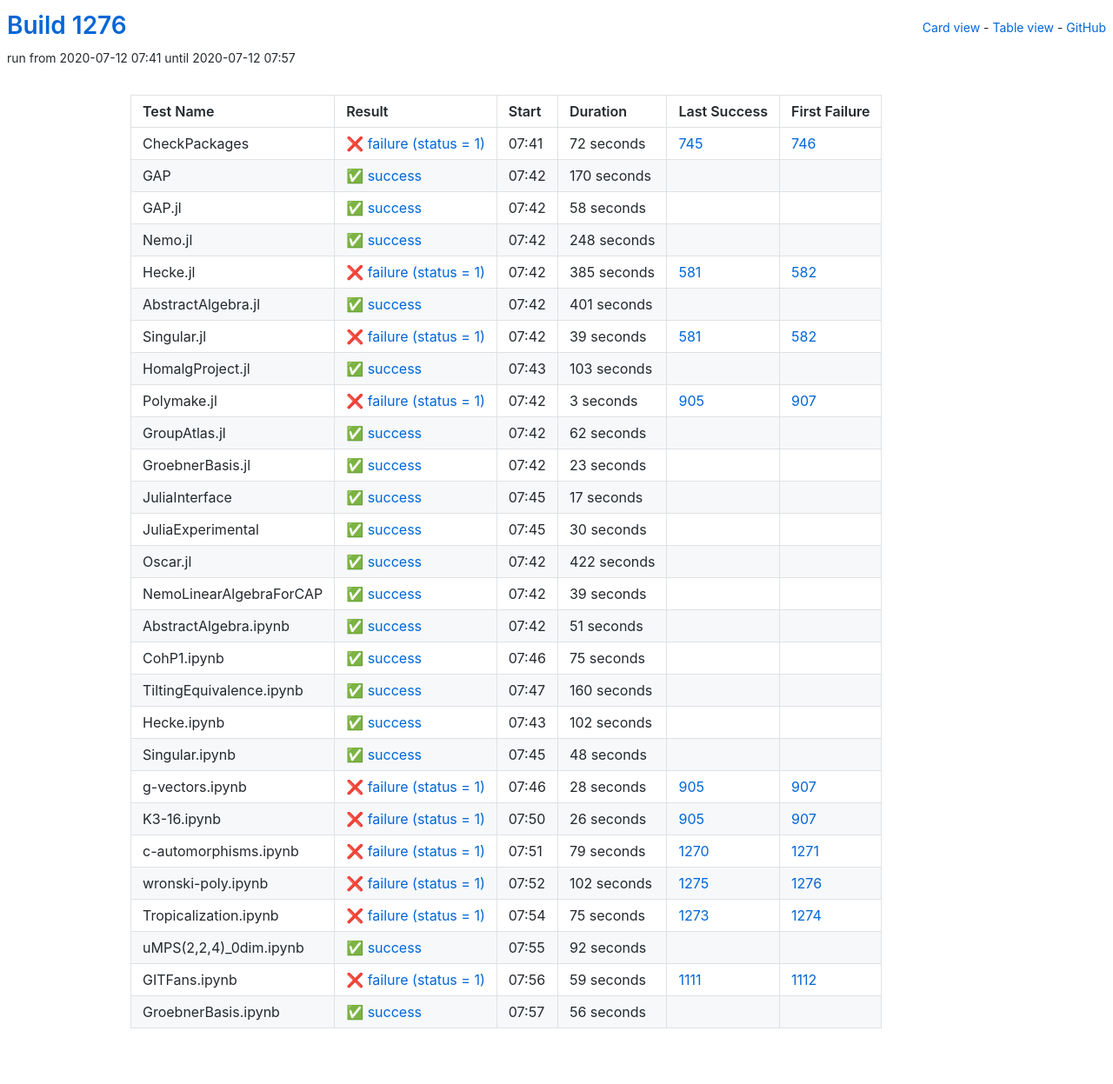
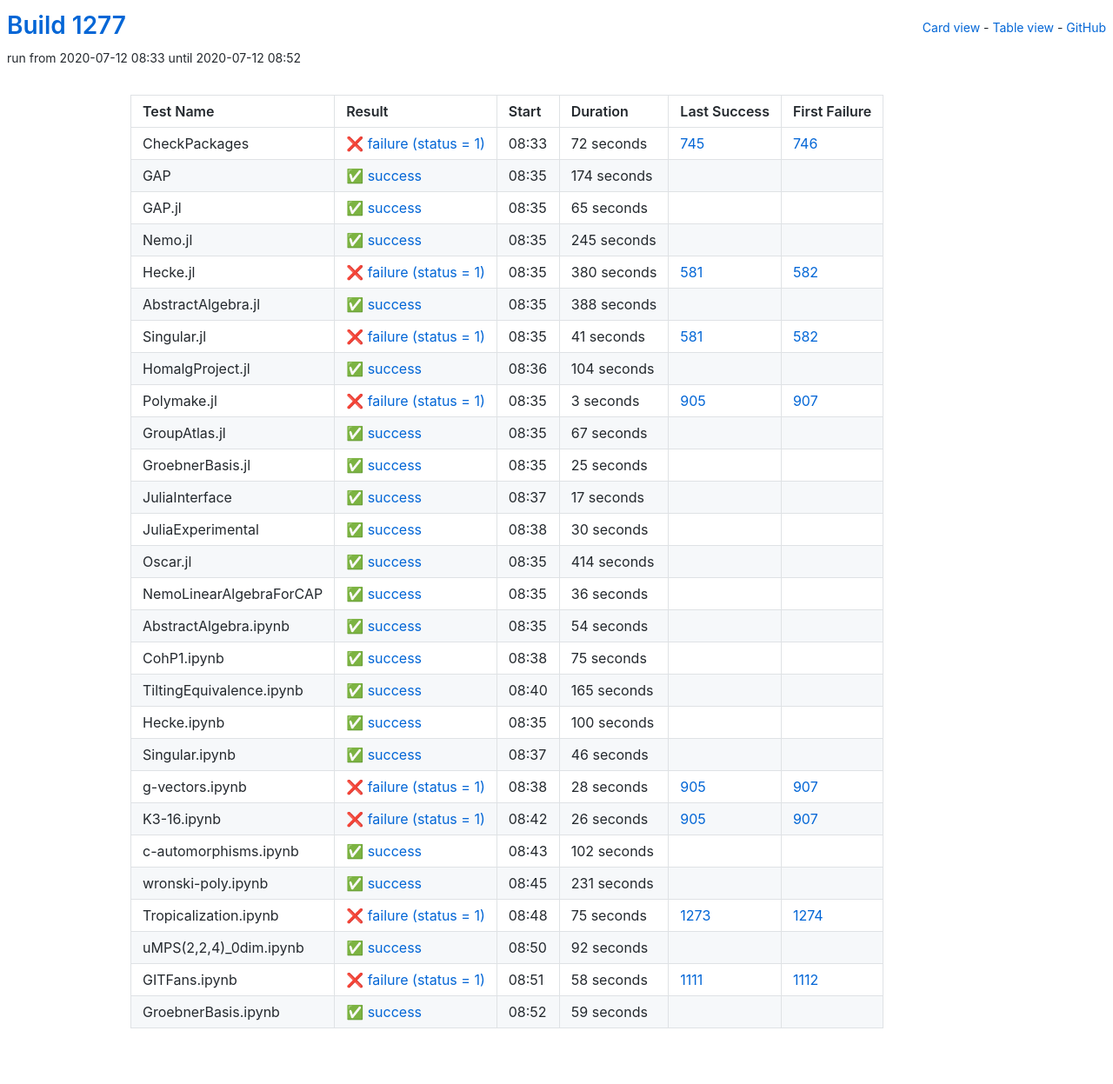
Before and after one commit to oscar-system/oscar-ci-status-1.4, a Jekyll site: the page built from table.html, in a window 1280 px wide. Shown: the whole page at 87% size. Built offline with Jekyll 4.4.1, drawn with Linux system fonts in a browser that asks for light colours.

Commit message:
Build #1277

```diff
--- a/_data/ci.yml
+++ b/_data/ci.yml
@@ -1,6 +1,6 @@
 ---
-build: 1276
-build_url: https://oscarci.mathematik.uni-kl.de/job/oscar-julia-1.4/1276/
+build: 1277
+build_url: https://oscarci.mathematik.uni-kl.de/job/oscar-julia-1.4/1277/
 job: oscar-julia-1.4
 organization: oscar-system
 repo: oscar-ci-status-1.4
@@ -8,8 +8,8 @@ repourl: https://github.com/oscar-system/oscar-ci-status-1.4
 tests:
 - name: CheckPackages
   id: checkpackages
-  log: https://oscarci.mathematik.uni-kl.de/job/oscar-julia-1.4/1276/artifact/logs/build-1276/CheckPackages.log
-  start: 2020-07-12 07:41
+  log: https://oscarci.mathematik.uni-kl.de/job/oscar-julia-1.4/1277/artifact/logs/build-1277/CheckPackages.log
+  start: 2020-07-12 08:33
   success: false
   exitcode: 1
   status: failure
@@ -20,92 +20,92 @@ tests:
   first_failure_url: https://oscarci.mathematik.uni-kl.de/job/oscar-julia-1.4/746/
 - name: GAP
   id: gap
-  log: https://oscarci.mathematik.uni-kl.de/job/oscar-julia-1.4/1276/artifact/logs/build-1276/GAP.log
-  start: 2020-07-12 07:42
+  log: https://oscarci.mathematik.uni-kl.de/job/oscar-julia-1.4/1277/artifact/logs/build-1277/GAP.log
+  start: 2020-07-12 08:35
   success: true
   exitcode: 0
   status: success
-  duration: 170
+  duration: 174
   last_success: false
   last_success_url:
   first_failure: false
   first_failure_url:
 - name: GAP.jl
   id: gap-jl
-  log: https://oscarci.mathematik.uni-kl.de/job/oscar-julia-1.4/1276/artifact/logs/build-1276/GAP.jl.log
-  start: 2020-07-12 07:42
+  log: https://oscarci.mathematik.uni-kl.de/job/oscar-julia-1.4/1277/artifact/logs/build-1277/GAP.jl.log
+  start: 2020-07-12 08:35
   success: true
   exitcode: 0
   status: success
-  duration: 58
+  duration: 65
   last_success: false
   last_success_url:
   first_failure: false
   first_failure_url:
 - name: Nemo.jl
   id: nemo-jl
-  log: https://oscarci.mathematik.uni-kl.de/job/oscar-julia-1.4/1276/artifact/logs/build-1276/Nemo.jl.log
-  start: 2020-07-12 07:42
+  log: https://oscarci.mathematik.uni-kl.de/job/oscar-julia-1.4/1277/artifact/logs/build-1277/Nemo.jl.log
+  start: 2020-07-12 08:35
   success: true
   exitcode: 0
   status: success
-  duration: 248
+  duration: 245
   last_success: false
   last_success_url:
   first_failure: false
   first_failure_url:
 - name: Hecke.jl
   id: hecke-jl
-  log: https://oscarci.mathematik.uni-kl.de/job/oscar-julia-1.4/1276/artifact/logs/build-1276/Hecke.jl.log
-  start: 2020-07-12 07:42
+  log: https://oscarci.mathematik.uni-kl.de/job/oscar-julia-1.4/1277/artifact/logs/build-1277/Hecke.jl.log
+  start: 2020-07-12 08:35
   success: false
   exitcode: 1
   status: failure
-  duration: 385
+  duration: 380
   last_success: 581
   last_success_url: https://oscarci.mathematik.uni-kl.de/job/oscar-julia-1.4/581/
   first_failure: 582
   first_failure_url: https://oscarci.mathematik.uni-kl.de/job/oscar-julia-1.4/582/
 - name: AbstractAlgebra.jl
   id: abstractalgebra-jl
-  log: https://oscarci.mathematik.uni-kl.de/job/oscar-julia-1.4/1276/artifact/logs/build-1276/AbstractAlgebra.jl.log
-  start: 2020-07-12 07:42
+  log: https://oscarci.mathematik.uni-kl.de/job/oscar-julia-1.4/1277/artifact/logs/build-1277/AbstractAlgebra.jl.log
+  start: 2020-07-12 08:35
   success: true
   exitcode: 0
   status: success
-  duration: 401
+  duration: 388
   last_success: false
   last_success_url:
   first_failure: false
   first_failure_url:
 - name: Singular.jl
   id: singular-jl
-  log: https://oscarci.mathematik.uni-kl.de/job/oscar-julia-1.4/1276/artifact/logs/build-1276/Singular.jl.log
-  start: 2020-07-12 07:42
+  log: https://oscarci.mathematik.uni-kl.de/job/oscar-julia-1.4/1277/artifact/logs/build-1277/Singular.jl.log
+  start: 2020-07-12 08:35
   success: false
   exitcode: 1
   status: failure
-  duration: 39
+  duration: 41
   last_success: 581
   last_success_url: https://oscarci.mathematik.uni-kl.de/job/oscar-julia-1.4/581/
   first_failure: 582
   first_failure_url: https://oscarci.mathematik.uni-kl.de/job/oscar-julia-1.4/582/
 - name: HomalgProject.jl
   id: homalgproject-jl
-  log: https://oscarci.mathematik.uni-kl.de/job/oscar-julia-1.4/1276/artifact/logs/build-1276/HomalgProject.jl.log
-  start: 2020-07-12 07:43
+  log: https://oscarci.mathematik.uni-kl.de/job/oscar-julia-1.4/1277/artifact/logs/build-1277/HomalgProject.jl.log
+  start: 2020-07-12 08:36
   success: true
   exitcode: 0
   status: success
-  duration: 103
+  duration: 104
   last_success: false
   last_success_url:
   first_failure: false
   first_failure_url:
 - name: Polymake.jl
   id: polymake-jl
-  log: https://oscarci.mathematik.uni-kl.de/job/oscar-julia-1.4/1276/artifact/logs/build-1276/Polymake.jl.log
-  start: 2020-07-12 07:42
+  log: https://oscarci.mathematik.uni-kl.de/job/oscar-julia-1.4/1277/artifact/logs/build-1277/Polymake.jl.log
+  start: 2020-07-12 08:35
   success: false
   exitcode: 1
   status: failure
@@ -116,32 +116,32 @@ tests:
   first_failure_url: https://oscarci.mathematik.uni-kl.de/job/oscar-julia-1.4/907/
 - name: GroupAtlas.jl
   id: groupatlas-jl
-  log: https://oscarci.mathematik.uni-kl.de/job/oscar-julia-1.4/1276/artifact/logs/build-1276/GroupAtlas.jl.log
-  start: 2020-07-12 07:42
+  log: https://oscarci.mathematik.uni-kl.de/job/oscar-julia-1.4/1277/artifact/logs/build-1277/GroupAtlas.jl.log
+  start: 2020-07-12 08:35
   success: true
   exitcode: 0
   status: success
-  duration: 62
+  duration: 67
   last_success: false
   last_success_url:
   first_failure: false
   first_failure_url:
 - name: GroebnerBasis.jl
   id: groebnerbasis-jl
-  log: https://oscarci.mathematik.uni-kl.de/job/oscar-julia-1.4/1276/artifact/logs/build-1276/GroebnerBasis.jl.log
-  start: 2020-07-12 07:42
+  log: https://oscarci.mathematik.uni-kl.de/job/oscar-julia-1.4/1277/artifact/logs/build-1277/GroebnerBasis.jl.log
+  start: 2020-07-12 08:35
   success: true
   exitcode: 0
   status: success
-  duration: 23
+  duration: 25
   last_success: false
   last_success_url:
   first_failure: false
   first_failure_url:
 - name: JuliaInterface
   id: juliainterface
-  log: https://oscarci.mathematik.uni-kl.de/job/oscar-julia-1.4/1276/artifact/logs/build-1276/JuliaInterface.log
-  start: 2020-07-12 07:45
+  log: https://oscarci.mathematik.uni-kl.de/job/oscar-julia-1.4/1277/artifact/logs/build-1277/JuliaInterface.log
+  start: 2020-07-12 08:37
   success: true
   exitcode: 0
   status: success
@@ -152,8 +152,8 @@ tests:
   first_failure_url:
 - name: JuliaExperimental
   id: juliaexperimental
-  log: https://oscarci.mathematik.uni-kl.de/job/oscar-julia-1.4/1276/artifact/logs/build-1276/JuliaExperimental.log
-  start: 2020-07-12 07:45
+  log: https://oscarci.mathematik.uni-kl.de/job/oscar-julia-1.4/1277/artifact/logs/build-1277/JuliaExperimental.log
+  start: 2020-07-12 08:38
   success: true
   exitcode: 0
   status: success
@@ -164,44 +164,44 @@ tests:
   first_failure_url:
 - name: Oscar.jl
   id: oscar-jl
-  log: https://oscarci.mathematik.uni-kl.de/job/oscar-julia-1.4/1276/artifact/logs/build-1276/Oscar.jl.log
-  start: 2020-07-12 07:42
+  log: https://oscarci.mathematik.uni-kl.de/job/oscar-julia-1.4/1277/artifact/logs/build-1277/Oscar.jl.log
+  start: 2020-07-12 08:35
   success: true
   exitcode: 0
   status: success
-  duration: 422
+  duration: 414
   last_success: false
   last_success_url:
   first_failure: false
   first_failure_url:
 - name: NemoLinearAlgebraForCAP
   id: nemolinearalgebraforcap
-  log: https://oscarci.mathematik.uni-kl.de/job/oscar-julia-1.4/1276/artifact/logs/build-1276/NemoLinearAlgebraForCAP.log
-  start: 2020-07-12 07:42
+  log: https://oscarci.mathematik.uni-kl.de/job/oscar-julia-1.4/1277/artifact/logs/build-1277/NemoLinearAlgebraForCAP.log
+  start: 2020-07-12 08:35
   success: true
   exitcode: 0
   status: success
-  duration: 39
+  duration: 36
   last_success: false
   last_success_url:
   first_failure: false
   first_failure_url:
 - name: AbstractAlgebra.ipynb
   id: abstractalgebra-ipynb
-  log: https://oscarci.mathematik.uni-kl.de/job/oscar-julia-1.4/1276/artifact/logs/build-1276/AbstractAlgebra.ipynb.log
-  start: 2020-07-12 07:42
+  log: https://oscarci.mathematik.uni-kl.de/job/oscar-julia-1.4/1277/artifact/logs/build-1277/AbstractAlgebra.ipynb.log
+  start: 2020-07-12 08:35
   success: true
   exitcode: 0
   status: success
-  duration: 51
+  duration: 54
   last_success: false
   last_success_url:
   first_failure: false
   first_failure_url:
 - name: CohP1.ipynb
   id: cohp1-ipynb
-  log: https://oscarci.mathematik.uni-kl.de/job/oscar-julia-1.4/1276/artifact/logs/build-1276/CohP1.ipynb.log
-  start: 2020-07-12 07:46
+  log: https://oscarci.mathematik.uni-kl.de/job/oscar-julia-1.4/1277/artifact/logs/build-1277/CohP1.ipynb.log
+  start: 2020-07-12 08:38
   success: true
   exitcode: 0
   status: success
@@ -212,44 +212,44 @@ tests:
   first_failure_url:
 - name: TiltingEquivalence.ipynb
   id: tiltingequivalence-ipynb
-  log: https://oscarci.mathematik.uni-kl.de/job/oscar-julia-1.4/1276/artifact/logs/build-1276/TiltingEquivalence.ipynb.log
-  start: 2020-07-12 07:47
+  log: https://oscarci.mathematik.uni-kl.de/job/oscar-julia-1.4/1277/artifact/logs/build-1277/TiltingEquivalence.ipynb.log
+  start: 2020-07-12 08:40
   success: true
   exitcode: 0
   status: success
-  duration: 160
+  duration: 165
   last_success: false
   last_success_url:
   first_failure: false
   first_failure_url:
 - name: Hecke.ipynb
   id: hecke-ipynb
-  log: https://oscarci.mathematik.uni-kl.de/job/oscar-julia-1.4/1276/artifact/logs/build-1276/Hecke.ipynb.log
-  start: 2020-07-12 07:43
+  log: https://oscarci.mathematik.uni-kl.de/job/oscar-julia-1.4/1277/artifact/logs/build-1277/Hecke.ipynb.log
+  start: 2020-07-12 08:35
   success: true
   exitcode: 0
   status: success
-  duration: 102
+  duration: 100
   last_success: false
   last_success_url:
   first_failure: false
   first_failure_url:
 - name: Singular.ipynb
   id: singular-ipynb
-  log: https://oscarci.mathematik.uni-kl.de/job/oscar-julia-1.4/1276/artifact/logs/build-1276/Singular.ipynb.log
-  start: 2020-07-12 07:45
+  log: https://oscarci.mathematik.uni-kl.de/job/oscar-julia-1.4/1277/artifact/logs/build-1277/Singular.ipynb.log
+  start: 2020-07-12 08:37
   success: true
   exitcode: 0
   status: success
-  duration: 48
+  duration: 46
   last_success: false
   last_success_url:
   first_failure: false
   first_failure_url:
 - name: g-vectors.ipynb
   id: g-vectors-ipynb
-  log: https://oscarci.mathematik.uni-kl.de/job/oscar-julia-1.4/1276/artifact/logs/build-1276/g-vectors.ipynb.log
-  start: 2020-07-12 07:46
+  log: https://oscarci.mathematik.uni-kl.de/job/oscar-julia-1.4/1277/artifact/logs/build-1277/g-vectors.ipynb.log
+  start: 2020-07-12 08:38
   success: false
   exitcode: 1
   status: failure
@@ -260,8 +260,8 @@ tests:
   first_failure_url: https://oscarci.mathematik.uni-kl.de/job/oscar-julia-1.4/907/
 - name: K3-16.ipynb
   id: k3-16-ipynb
-  log: https://oscarci.mathematik.uni-kl.de/job/oscar-julia-1.4/1276/artifact/logs/build-1276/K3-16.ipynb.log
-  start: 2020-07-12 07:50
+  log: https://oscarci.mathematik.uni-kl.de/job/oscar-julia-1.4/1277/artifact/logs/build-1277/K3-16.ipynb.log
+  start: 2020-07-12 08:42
   success: false
   exitcode: 1
   status: failure
@@ -272,32 +272,32 @@ tests:
   first_failure_url: https://oscarci.mathematik.uni-kl.de/job/oscar-julia-1.4/907/
 - name: c-automorphisms.ipynb
   id: c-automorphisms-ipynb
-  log: https://oscarci.mathematik.uni-kl.de/job/oscar-julia-1.4/1276/artifact/logs/build-1276/c-automorphisms.ipynb.log
-  start: 2020-07-12 07:51
-  success: false
-  exitcode: 1
-  status: failure
-  duration: 79
-  last_success: 1270
-  last_success_url: https://oscarci.mathematik.uni-kl.de/job/oscar-julia-1.4/1270/
-  first_failure: 1271
-  first_failure_url: https://oscarci.mathematik.uni-kl.de/job/oscar-julia-1.4/1271/
+  log: https://oscarci.mathematik.uni-kl.de/job/oscar-julia-1.4/1277/artifact/logs/build-1277/c-automorphisms.ipynb.log
+  start: 2020-07-12 08:43
+  success: true
+  exitcode: 0
+  status: success
+  duration: 102
+  last_success: false
+  last_success_url:
+  first_failure: false
+  first_failure_url:
 - name: wronski-poly.ipynb
   id: wronski-poly-ipynb
-  log: https://oscarci.mathematik.uni-kl.de/job/oscar-julia-1.4/1276/artifact/logs/build-1276/wronski-poly.ipynb.log
-  start: 2020-07-12 07:52
-  success: false
-  exitcode: 1
-  status: failure
-  duration: 102
-  last_success: 1275
-  last_success_url: https://oscarci.mathematik.uni-kl.de/job/oscar-julia-1.4/1275/
-  first_failure: 1276
-  first_failure_url: https://oscarci.mathematik.uni-kl.de/job/oscar-julia-1.4/1276/
+  log: https://oscarci.mathematik.uni-kl.de/job/oscar-julia-1.4/1277/artifact/logs/build-1277/wronski-poly.ipynb.log
+  start: 2020-07-12 08:45
+  success: true
+  exitcode: 0
+  status: success
+  duration: 231
+  last_success: false
+  last_success_url:
+  first_failure: false
+  first_failure_url:
 - name: Tropicalization.ipynb
   id: tropicalization-ipynb
-  log: https://oscarci.mathematik.uni-kl.de/job/oscar-julia-1.4/1276/artifact/logs/build-1276/Tropicalization.ipynb.log
-  start: 2020-07-12 07:54
+  log: https://oscarci.mathematik.uni-kl.de/job/oscar-julia-1.4/1277/artifact/logs/build-1277/Tropicalization.ipynb.log
+  start: 2020-07-12 08:48
   success: false
   exitcode: 1
   status: failure
@@ -308,8 +308,8 @@ tests:
   first_failure_url: https://oscarci.mathematik.uni-kl.de/job/oscar-julia-1.4/1274/
 - name: uMPS(2,2,4)_0dim.ipynb
   id: umps-2-2-4-0dim-ipynb
-  log: https://oscarci.mathematik.uni-kl.de/job/oscar-julia-1.4/1276/artifact/logs/build-1276/uMPS-2-2-4-_0dim.ipynb.log
-  start: 2020-07-12 07:55
+  log: https://oscarci.mathematik.uni-kl.de/job/oscar-julia-1.4/1277/artifact/logs/build-1277/uMPS-2-2-4-_0dim.ipynb.log
+  start: 2020-07-12 08:50
   success: true
   exitcode: 0
   status: success
@@ -320,24 +320,24 @@ tests:
   first_failure_url:
 - name: GITFans.ipynb
   id: gitfans-ipynb
-  log: https://oscarci.mathematik.uni-kl.de/job/oscar-julia-1.4/1276/artifact/logs/build-1276/GITFans.ipynb.log
-  start: 2020-07-12 07:56
+  log: https://oscarci.mathematik.uni-kl.de/job/oscar-julia-1.4/1277/artifact/logs/build-1277/GITFans.ipynb.log
+  start: 2020-07-12 08:51
   success: false
   exitcode: 1
   status: failure
-  duration: 59
+  duration: 58
   last_success: 1111
   last_success_url: https://oscarci.mathematik.uni-kl.de/job/oscar-julia-1.4/1111/
   first_failure: 1112
   first_failure_url: https://oscarci.mathematik.uni-kl.de/job/oscar-julia-1.4/1112/
 - name: GroebnerBasis.ipynb
   id: groebnerbasis-ipynb
-  log: https://oscarci.mathematik.uni-kl.de/job/oscar-julia-1.4/1276/artifact/logs/build-1276/GroebnerBasis.ipynb.log
-  start: 2020-07-12 07:57
+  log: https://oscarci.mathematik.uni-kl.de/job/oscar-julia-1.4/1277/artifact/logs/build-1277/GroebnerBasis.ipynb.log
+  start: 2020-07-12 08:52
   success: true
   exitcode: 0
   status: success
-  duration: 56
+  duration: 59
   last_success: false
   last_success_url:
   first_failure: false
```
Also changed, not shown: README.md.
